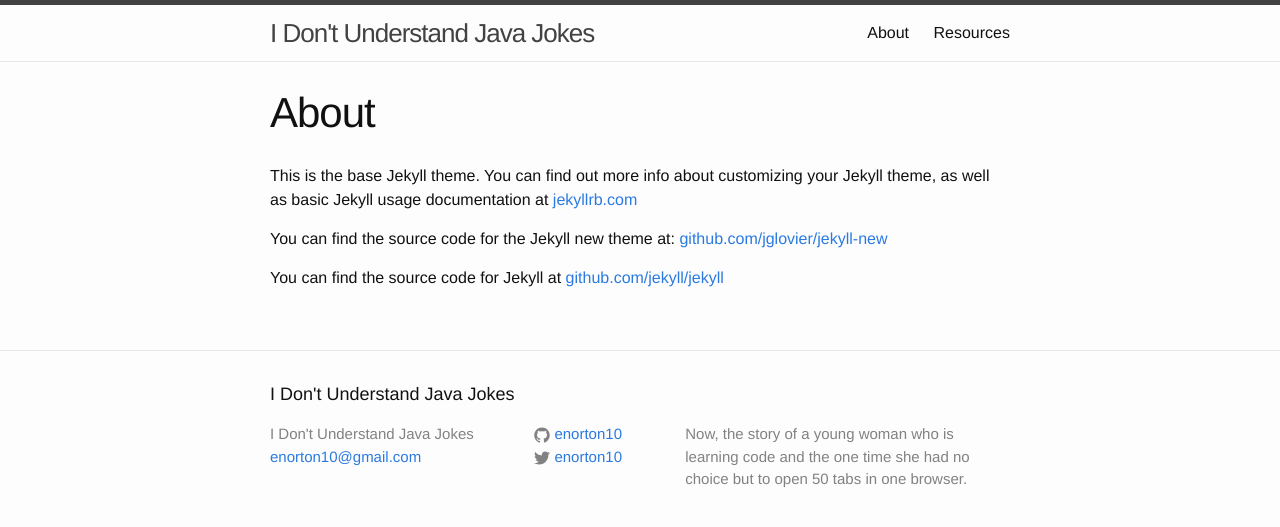
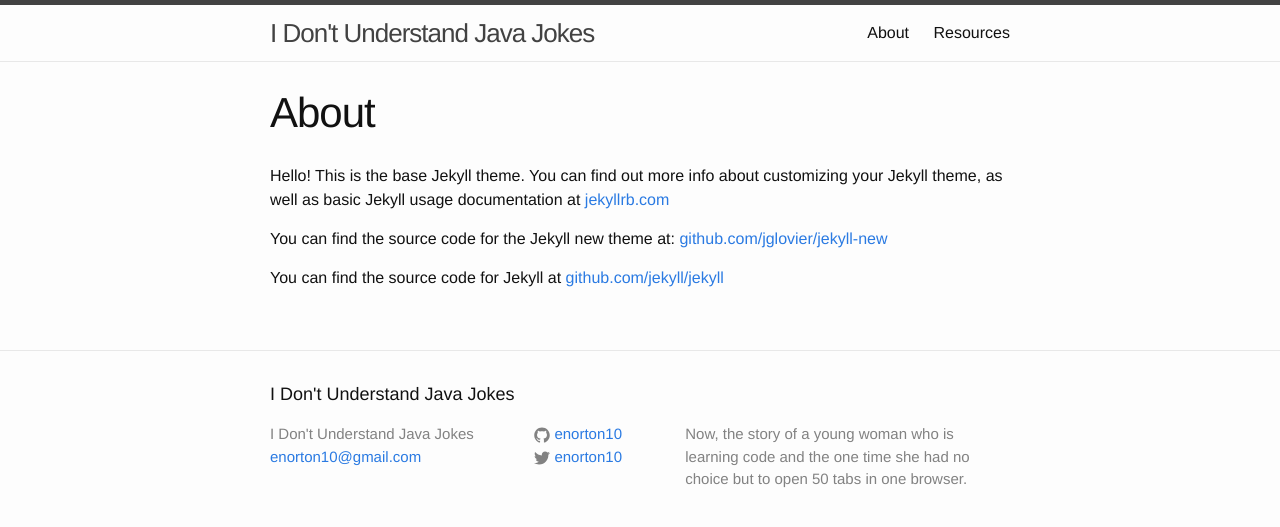
Before and after one commit to enorton10/enorton10.github.io, a Jekyll site: the page built from about.md, in a window 1280 px wide. Shown: the top 527 px of the page. Built offline with Jekyll 4.4.1, drawn with Linux system fonts in a browser that asks for light colours.

```diff
--- a/about.md
+++ b/about.md
@@ -4,7 +4,7 @@ title: About
 permalink: /about/
 ---
 
-This is the base Jekyll theme. You can find out more info about customizing your Jekyll theme, as well as basic Jekyll usage documentation at [jekyllrb.com](http://jekyllrb.com/)
+Hello! This is the base Jekyll theme. You can find out more info about customizing your Jekyll theme, as well as basic Jekyll usage documentation at [jekyllrb.com](http://jekyllrb.com/)
 
 You can find the source code for the Jekyll new theme at: [github.com/jglovier/jekyll-new](https://github.com/jglovier/jekyll-new)
 
```
Also changed, not shown: _posts/2014-09-29-welcome-to-jekyll.markdown (deleted, +0 -18 lines), _posts/2014-10-02-testing.md (deleted, +0 -1 lines).
